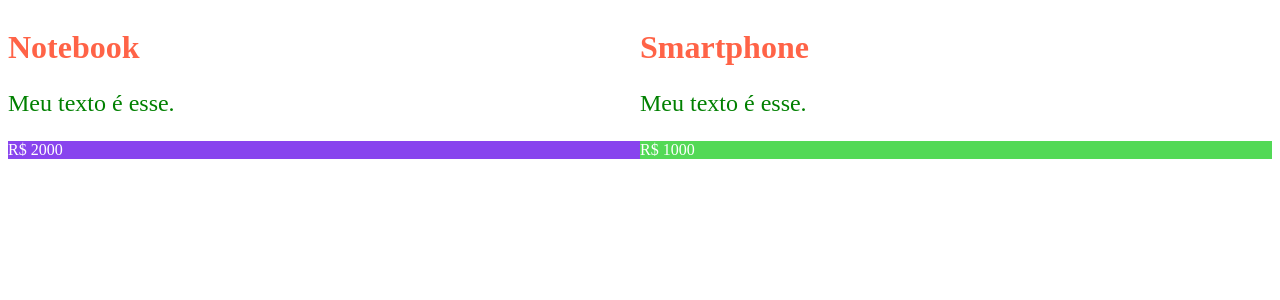
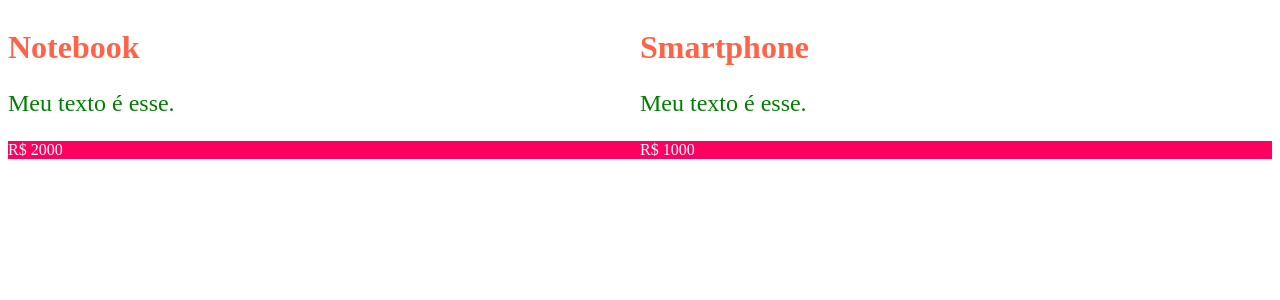
Before and after one commit to tatisabinoviana/ReactParaIniciantesOrigamid, a React (Create React App) app: page / in a window 1280 px wide. Shown: the top 300 px of the page. Built offline with nearby package versions, Linux system fonts and the light colour scheme.

Commit message:
utilização do hsl para usar a tonalidade, saturacao e suminosidade

```diff
--- a/src/App.js
+++ b/src/App.js
@@ -20,7 +20,7 @@ const Paragrafo = styled.p`
 `;
 
 const Preco = styled.p`
-  background: ${({ cor }) => cor};
+  background: hsl(${Math.random() * 360}, 100%, 50%);
   color: white;
 `;
 
```
